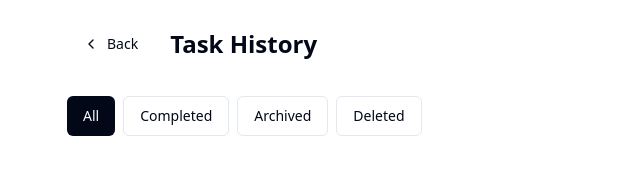
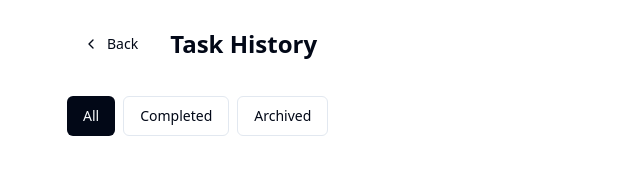
Before and after one commit to georgesiosi/gsdapp, a Next.js app: page /history in a window 1280 px wide. Shown: the top 186 px of the page, without its empty margins (157-797 px from the left). Built offline with nearby package versions, Linux system fonts and the light colour scheme.

Commit message:
fix: update history page to handle archived tasks and fix type errors

```diff
--- a/app/history/page.tsx
+++ b/app/history/page.tsx
@@ -3,18 +3,26 @@
 import { useState } from "react"
 import { useRouter } from "next/navigation"
 import { Button } from "@/components/ui/button"
-import { ChevronLeft, Clock, Archive, Trash } from "lucide-react"
+import { ChevronLeft, Clock, Archive } from "lucide-react"
 import { cn } from "@/lib/utils"
 import { Task, TaskStatus } from "@/types/task"
 import { useTaskManagement } from "@/components/task/hooks/useTaskManagement"
 import { format } from "date-fns"
 
-type FilterStatus = "completed" | "archived" | "deleted" | "all"
+type FilterStatus = "completed" | "archived" | "all"
 
 export default function TaskHistoryPage() {
   const router = useRouter()
   const { tasks } = useTaskManagement()
   const [filterStatus, setFilterStatus] = useState<FilterStatus>("all")
+
+  // Debug logging
+  console.log('[DEBUG] History - All tasks:', tasks.map(t => ({
+    id: t.id,
+    status: t.status,
+    completedAt: t.completedAt,
+    archivedAt: t.archivedAt
+  })));
 
   // Filter out active tasks and sort by most recent
   const historicalTasks = tasks
@@ -27,18 +35,18 @@ export default function TaskHistoryPage() {
         switch (task.status) {
           case "completed": return task.completedAt
           case "archived": return task.archivedAt
-          case "deleted": return task.deletedAt
           default: return task.updatedAt
         }
       }
-      return new Date(getDate(b)).getTime() - new Date(getDate(a)).getTime()
+      const dateB = getDate(b) || b.updatedAt
+      const dateA = getDate(a) || a.updatedAt
+      return new Date(dateB).getTime() - new Date(dateA).getTime()
     })
 
   const getStatusIcon = (status: TaskStatus) => {
     switch (status) {
       case "completed": return <Clock className="h-4 w-4" />
       case "archived": return <Archive className="h-4 w-4" />
-      case "deleted": return <Trash className="h-4 w-4" />
       default: return null
     }
   }
@@ -47,7 +55,6 @@ export default function TaskHistoryPage() {
     switch (task.status) {
       case "completed": return task.completedAt
       case "archived": return task.archivedAt
-      case "deleted": return task.deletedAt
       default: return task.updatedAt
     }
   }
@@ -87,12 +94,7 @@ export default function TaskHistoryPage() {
         >
           Archived
         </Button>
-        <Button
-          variant={filterStatus === "deleted" ? "default" : "outline"}
-          onClick={() => setFilterStatus("deleted")}
-        >
-          Deleted
-        </Button>
+
       </div>
 
       <div className="space-y-4">
@@ -111,14 +113,13 @@ export default function TaskHistoryPage() {
                   <span className={cn(
                     "text-sm font-medium",
                     task.status === "completed" && "text-green-600",
-                    task.status === "archived" && "text-primary",
-                    task.status === "deleted" && "text-red-600"
+                    task.status === "archived" && "text-primary"
                   )}>
                     {getStatusIcon(task.status)}
                   </span>
                   <span className={cn(
                     "text-sm",
-                    task.status === "deleted" && "line-through"
+                    task.status === "archived" && "line-through"
                   )}>
                     {task.text}
                   </span>
@@ -126,7 +127,7 @@ export default function TaskHistoryPage() {
                 <div className="flex items-center gap-4 text-xs text-muted-foreground">
                   <span>
                     {task.status.charAt(0).toUpperCase() + task.status.slice(1)} on{" "}
-                    {format(new Date(getStatusDate(task)), "MMM d, yyyy 'at' h:mm a")}
+                    {format(new Date(getStatusDate(task) || task.updatedAt), "MMM d, yyyy 'at' h:mm a")}
                   </span>
                   <span>Quadrant: {task.quadrant.toUpperCase()}</span>
                 </div>
```
